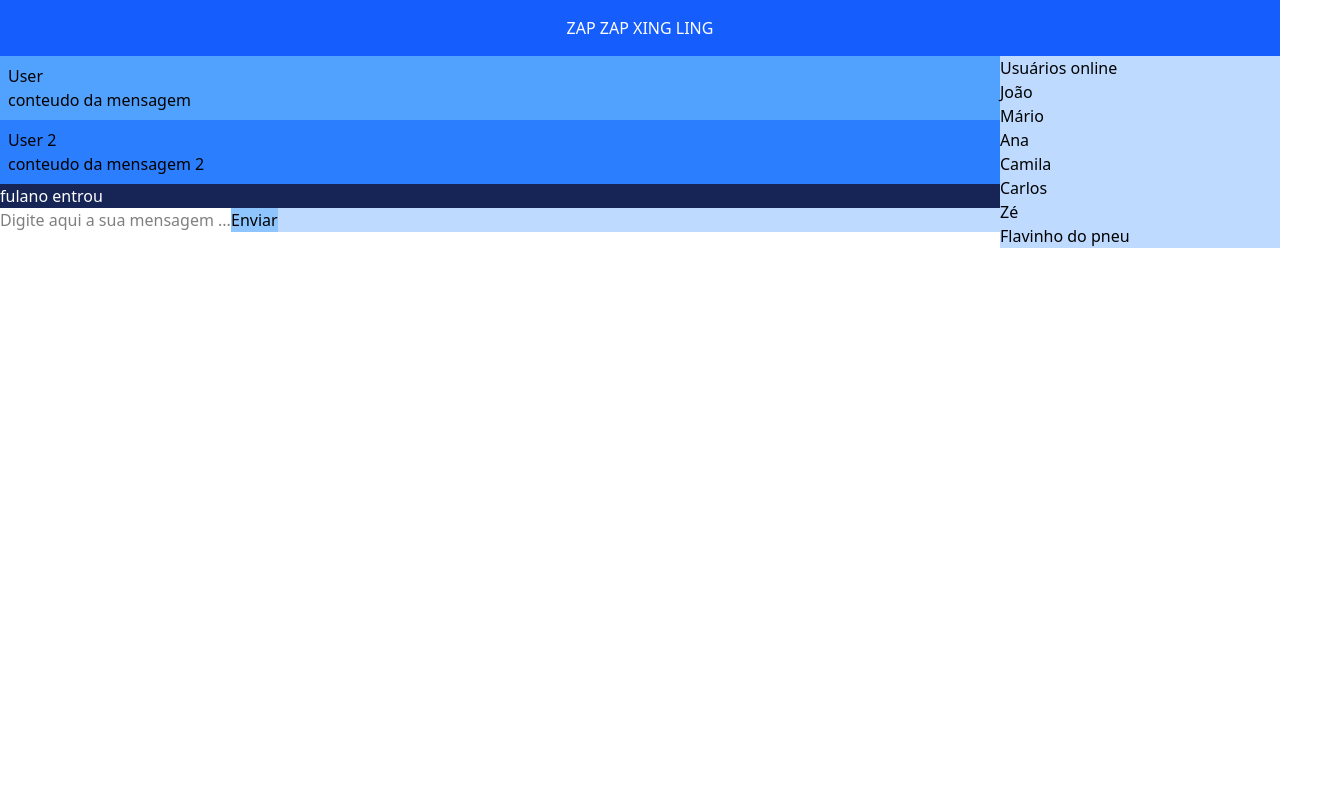
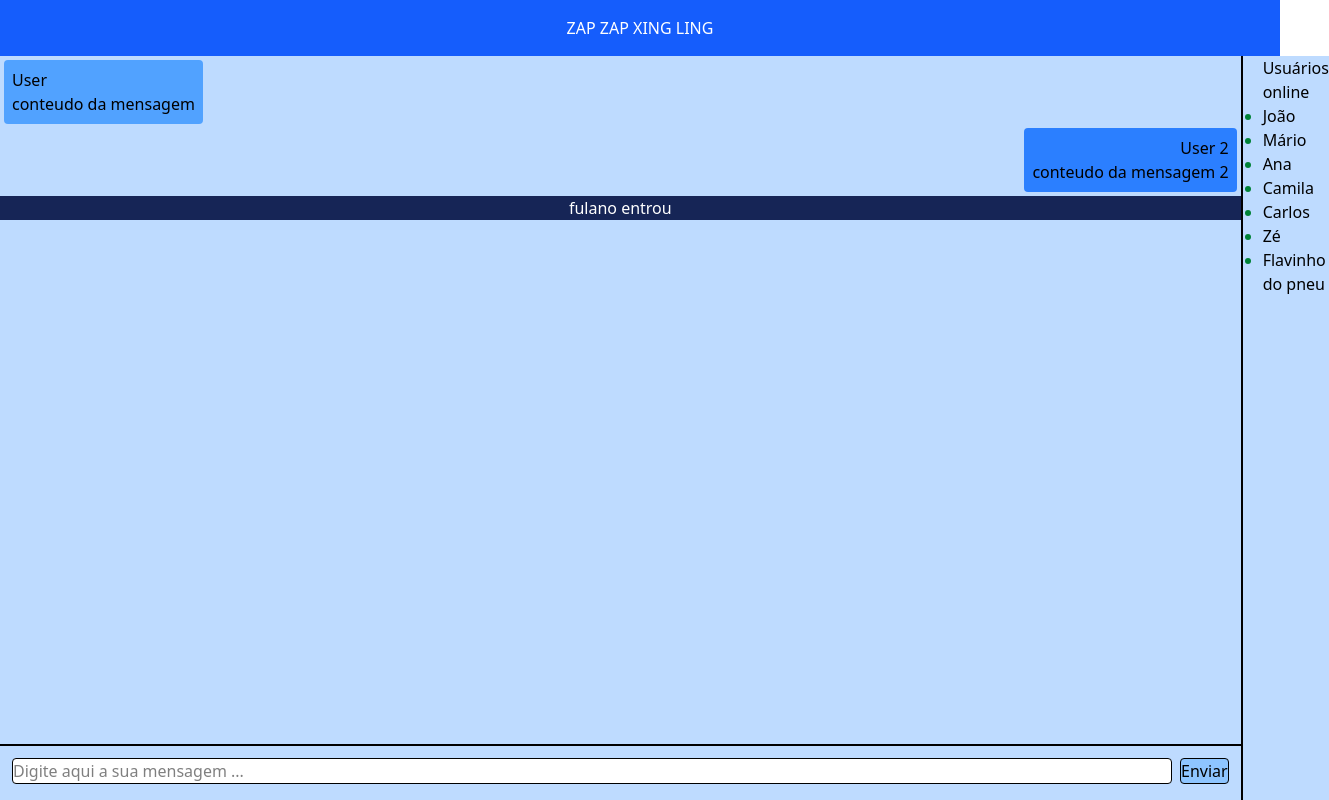
Before and after one commit to gabriel-gms/realTimeChat-frontEnd, a Next.js app: page / in a window 1280 px wide. Both pictures are taken after a click on the button "Entrar". Shown: the whole page, 1329 px wide, since content can reach past the window. Built offline with nearby package versions, Linux system fonts and the light colour scheme.

Commit message:
front-end modelo todo pronto

```diff
--- a/app/page.tsx
+++ b/app/page.tsx
@@ -27,11 +27,11 @@ const Page = ()=>{
   }
 
   return (
-    <div className="h-screen">
+    <div className="h-screen flex flex-col">
 
           <Menu />
-          <div className="flex justify-between">
-            <div className="flex-1">
+          <div className="flex-1 flex justify-between">
+            <div className="flex-1 flex flex-col">
               <AreaMensagem />
               <AreaDigitar />
             </div>
--- a/components/areaDigitar.tsx
+++ b/components/areaDigitar.tsx
@@ -1,12 +1,12 @@
 export const AreaDigitar = ()=>{
     return (
-        <div className=" bg-blue-200 flex">
+        <div className="h-14 p-3 border-t-2 bg-blue-200 flex gap-2">
             <div>
-                <input className="bg-white" placeholder="Digite aqui a sua mensagem ..." type="text" />
+                <input className="border rounded-sm w-290 bg-white" placeholder="Digite aqui a sua mensagem ..." type="text" />
             </div>
 
             <div>
-                <button className="bg-blue-300">Enviar</button>
+                <button className="border rounded-sm bg-blue-300">Enviar</button>
             </div>
         </div>
     )
--- a/components/areaMensagem.tsx
+++ b/components/areaMensagem.tsx
@@ -1,17 +1,17 @@
 export const AreaMensagem = ()=>{
     return (
-        <div className="bg-blue-200">
-            <div className="bg-blue-400 w-250 p-2">
+        <div className="flex-1 bg-blue-200">
+            <div className="m-1 rounded-sm bg-blue-400 p-2 w-max">
                 <h3>User</h3>
                 <p>conteudo da mensagem</p>
             </div>
 
-            <div className="bg-blue-500 w-250 p-2">
+            <div className="m-1 rounded-sm bg-blue-500 p-2 text-right ml-auto w-max">
                 <h3>User 2</h3>
                 <p>conteudo da mensagem 2</p>
             </div>
 
-            <p className="bg-blue-950 text-white">fulano entrou</p>
+            <p className="bg-blue-950 text-white text-center">fulano entrou</p>
         </div>
     )
 }
--- a/components/statusUser.tsx
+++ b/components/statusUser.tsx
@@ -1,8 +1,8 @@
 export const StatusUser = ()=>{
     return(
-        <div className="bg-blue-200 w-72">
+        <div className="border-l-2 pl-5 bg-blue-200 w-72">
             <h3>Usuários online</h3>
-            <ul>
+            <ul className="list-disc marker:text-green-700">
                 <li>João</li>
                 <li>Mário</li>
                 <li>Ana</li>
```
